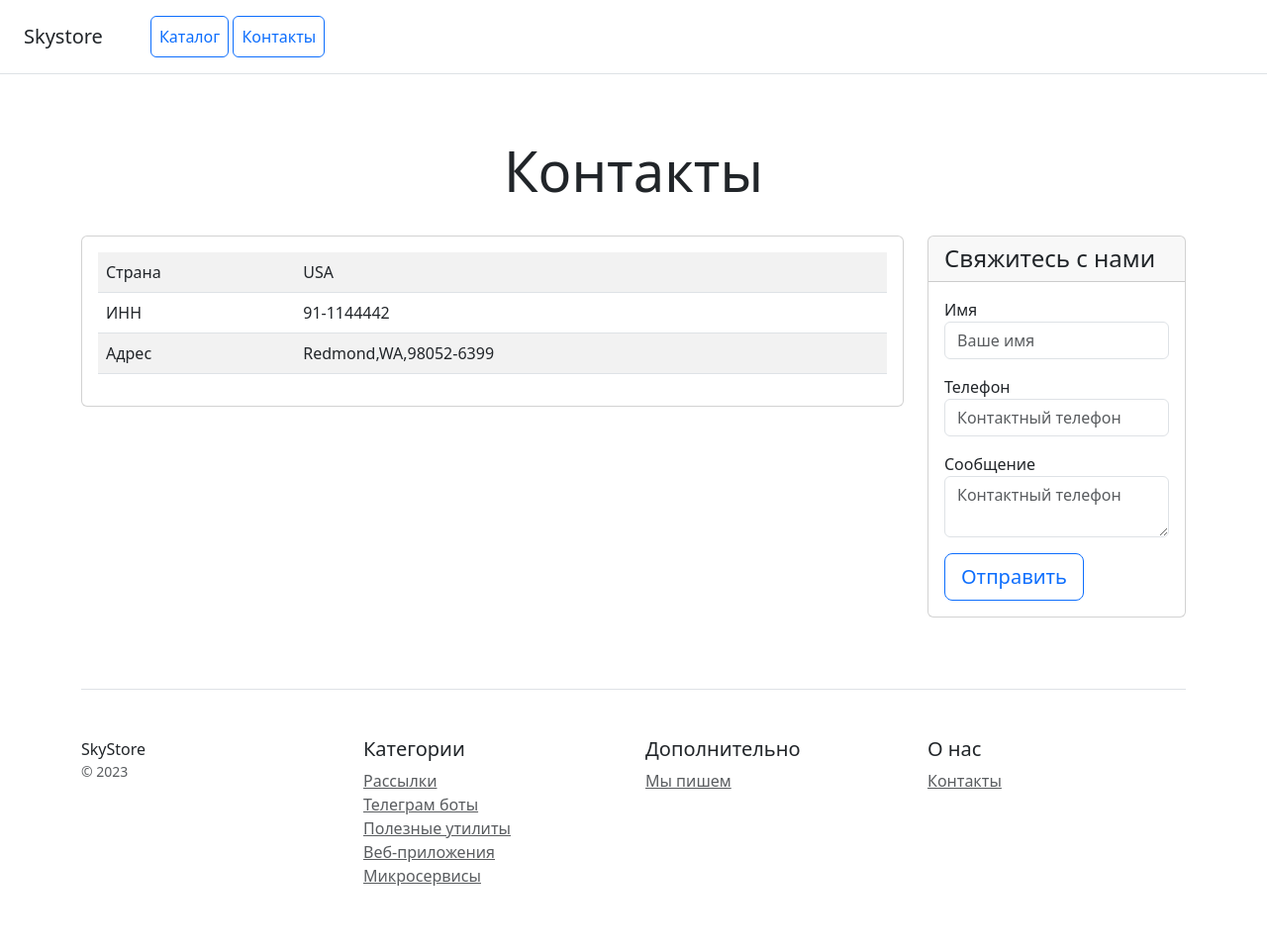
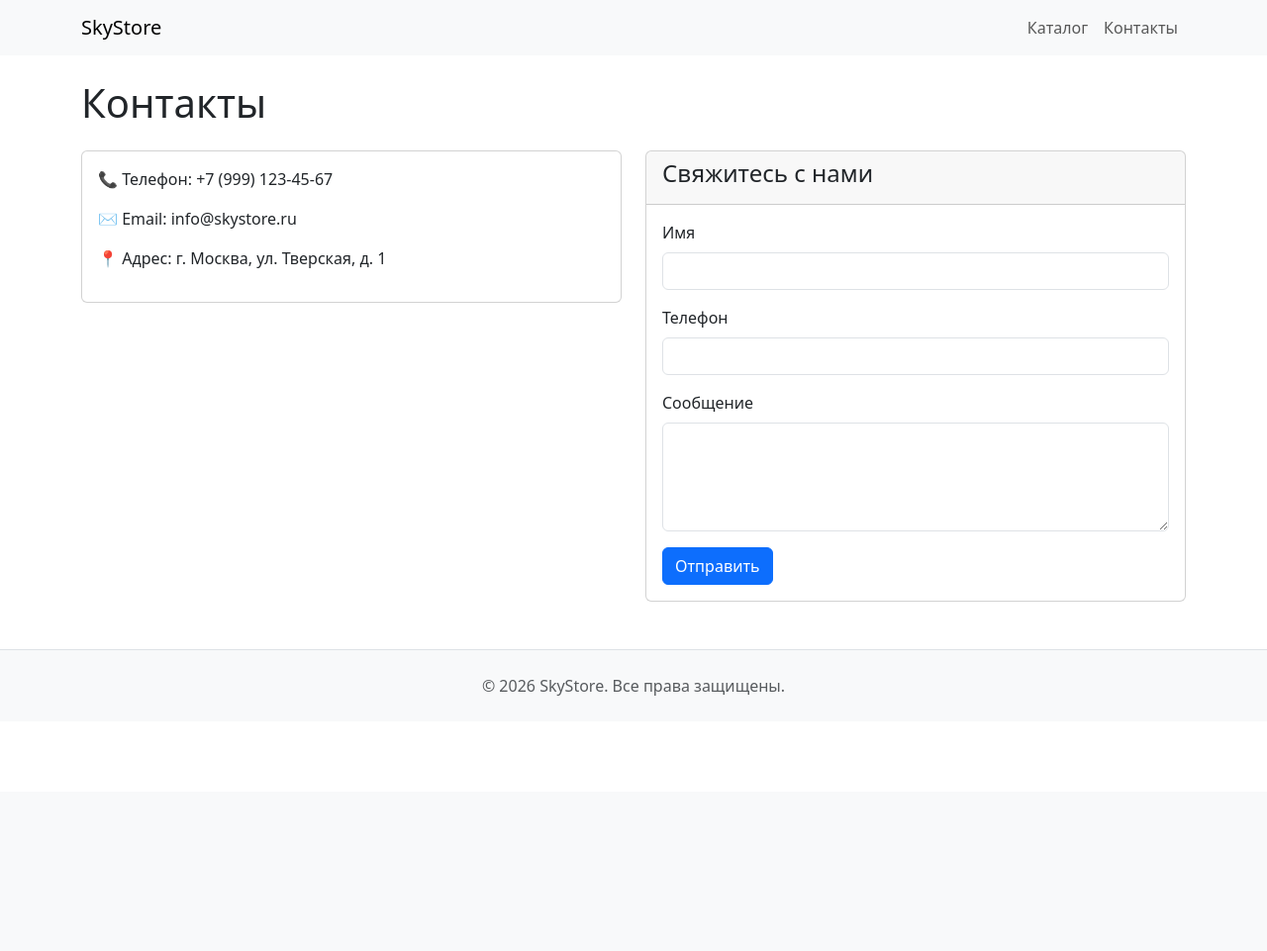
Before and after one commit to kev7570-debug/OnlineStore, a Django app: page /contacts/ in a window 1280 px wide. Shown: the whole page at 99% size. After the commit the page ends 703 px from the top, so only its background shows below. Run offline with Django 5.2, Linux system fonts and the light colour scheme.

Commit message:
добавлено наследование шаблонов, product_list и product_detail.обновлны contacts.html, urls.и views.py

```diff
--- /dev/null
+++ b/catalog/templates/catalog/base.html
@@ -0,0 +1,26 @@
+<!DOCTYPE html>
+<html lang="ru">
+<head>
+    <meta charset="UTF-8">
+    <meta name="viewport" content="width=device-width, initial-scale=1.0">
+    <title>{% block title %}SkyStore{% endblock %}</title>
+    <!-- Bootstrap CSS -->
+    <link href="https://cdn.jsdelivr.net/npm/bootstrap@5.3.0/dist/css/bootstrap.min.css" rel="stylesheet">
+</head>
+<body>
+
+{% include 'catalog/includes/navbar.html' %}
+
+<main>
+    <div class="container mt-4">
+        {% block content %}
+        {% endblock %}
+    </div>
+</main>
+
+{% include 'catalog/includes/footer.html' %}
+
+<!-- Bootstrap JS -->
+<script src="https://cdn.jsdelivr.net/npm/bootstrap@5.3.0/dist/js/bootstrap.bundle.min.js"></script>
+</body>
+</html>
--- a/catalog/templates/catalog/contacts.html
+++ b/catalog/templates/catalog/contacts.html
@@ -1,105 +1,43 @@
-<!doctype html>
-<html lang="en">
-<head>
-    <meta charset="utf-8">
-    <meta name="viewport" content="width=device-width, initial-scale=1">
-    <title>Skystore</title>
-    <link href="https://cdn.jsdelivr.net/npm/bootstrap@5.3.0/dist/css/bootstrap.min.css" rel="stylesheet">
-</head>
-<body>
-<div class="d-flex flex-column flex-md-row align-items-center p-3 px-md-4 mb-3 bg-white border-bottom box-shadow">
-    <h5 class="my-0 mr-md-auto font-weight-normal">Skystore</h5>
-    <nav class="ms-5">
-        <a class="p-2 btn btn-outline-primary" href="{% url 'catalog:home' %}">Каталог</a>
-        <a class="p-2 btn btn-outline-primary" href="{% url 'catalog:contacts' %}">Контакты</a>
-    </nav>
-</div>
+{% extends 'catalog/base.html' %}
 
-<div class="pricing-header px-3 py-3 pt-md-5 pb-md-4 mx-auto text-center">
-    <h1 class="display-4">Контакты</h1>
-</div>
+{% block title %}Контакты{% endblock %}
 
-<div class="container">
-    <div class="row text-start">
-        <div class="col-lg-9 col-md-6 col-sm-12">
-            <div class="card mb-4 box-shadow">
+{% block content %}
+<h1 class="mb-4">Контакты</h1>
+<div class="row">
+    <div class="col-lg-6">
+        <div class="card mb-4">
             <div class="card-body">
-                    <table class="table table-striped">
-                        <tr>
-                            <td class="w-25">Страна</td>
-                            <td>USA</td>
-                        </tr>
-                        <tr>
-                            <td class="w-25">ИНН</td>
-                            <td>91-1144442</td>
-                        </tr>
-                        <tr>
-                            <td class="w-25">Адрес</td>
-                            <td>Redmond,WA,98052-6399</td>
-                        </tr>
-                    </table>
+                <p>📞 Телефон: +7 (999) 123-45-67</p>
+                <p>✉️ Email: info@skystore.ru</p>
+                <p>📍 Адрес: г. Москва, ул. Тверская, д. 1</p>
             </div>
         </div>
     </div>
-        <div class="col-lg-3 col-md-6 col-sm-12">
-            <div class="card mb-4 box-shadow">
+    <div class="col-lg-6">
+        <div class="card">
             <div class="card-header">
-                    <h4 class="my-0 font-weight-normal">Свяжитесь с нами</h4>
+                <h4>Свяжитесь с нами</h4>
             </div>
             <div class="card-body">
-                    <form method="post" action="" class="form-floating">
+                <form method="post" action="">
                     {% csrf_token %}
                     <div class="mb-3">
-                            <label for="name">Имя</label>
-                            <input type="text" name="name" class="form-control" id="name" placeholder="Ваше имя" required>
+                        <label for="name" class="form-label">Имя</label>
+                        <input type="text" name="name" class="form-control" id="name" required>
                     </div>
                     <div class="mb-3">
-                            <label for="phone">Телефон</label>
-                            <input type="text" name="phone" class="form-control" id="phone" placeholder="Контактный телефон" required>
+                        <label for="phone" class="form-label">Телефон</label>
+                        <input type="text" name="phone" class="form-control" id="phone" required>
                     </div>
                     <div class="mb-3">
-                            <label for="message">Сообщение</label>
-                            <textarea type="text" name="message" class="form-control" id="message" placeholder="Контактный телефон" required></textarea>
+                        <label for="message" class="form-label">Сообщение</label>
+                        <textarea name="message" class="form-control" id="message" rows="4" required></textarea>
                     </div>
-                        <button type="submit" class="btn btn-lg btn-block btn-outline-primary">Отправить</button>
+                    <button type="submit" class="btn btn-primary">Отправить</button>
                 </form>
             </div>
         </div>
     </div>
 </div>
-
-    <footer class="pt-4 my-md-5 pt-md-5 border-top">
-        <div class="row">
-            <div class="col-12 col-md">
-                SkyStore
-                <small class="d-block mb-3 text-muted">&copy; 2023</small>
-            </div>
-            <div class="col-6 col-md">
-                <h5>Категории</h5>
-                <ul class="list-unstyled text-small">
-                    <li><a class="text-muted" href="#">Рассылки</a></li>
-                    <li><a class="text-muted" href="#">Телеграм боты</a></li>
-                    <li><a class="text-muted" href="#">Полезные утилиты</a></li>
-                    <li><a class="text-muted" href="#">Веб-приложения</a></li>
-                    <li><a class="text-muted" href="#">Микросервисы</a></li>
-                </ul>
-            </div>
-            <div class="col-6 col-md">
-                <h5>Дополнительно</h5>
-                <ul class="list-unstyled text-small">
-                    <li><a class="text-muted" href="#">Мы пишем</a></li>
-                </ul>
-            </div>
-            <div class="col-6 col-md">
-                <h5>О нас</h5>
-                <ul class="list-unstyled text-small">
-                    <li><a class="text-muted" href="{% url 'catalog:contacts' %}">Контакты</a></li>
-                </ul>
-            </div>
-        </div>
-    </footer>
-</div>
-
-<script src="https://cdn.jsdelivr.net/npm/bootstrap@5.3.0/dist/js/bootstrap.bundle.min.js"></script>
-</body>
-</html>
+{% endblock %}
--- /dev/null
+++ b/catalog/templates/catalog/includes/footer.html
@@ -0,0 +1,5 @@
+<footer class="bg-light text-center text-muted py-4 mt-5 border-top">
+    <div class="container">
+        <p class="mb-0">&copy; 2026 SkyStore. Все права защищены.</p>
+    </div>
+</footer>
--- /dev/null
+++ b/catalog/templates/catalog/includes/navbar.html
@@ -0,0 +1,18 @@
+<nav class="navbar navbar-expand-lg bg-body-tertiary">
+    <div class="container">
+        <a class="navbar-brand" href="{% url 'catalog:home' %}">SkyStore</a>
+        <button class="navbar-toggler" type="button" data-bs-toggle="collapse" data-bs-target="#navbarNav">
+            <span class="navbar-toggler-icon"></span>
+        </button>
+        <div class="collapse navbar-collapse" id="navbarNav">
+            <ul class="navbar-nav ms-auto">
+                <li class="nav-item">
+                    <a class="nav-link" href="{% url 'catalog:home' %}">Каталог</a>
+                </li>
+                <li class="nav-item">
+                    <a class="nav-link" href="{% url 'catalog:contacts' %}">Контакты</a>
+                </li>
+            </ul>
+        </div>
+    </div>
+</nav>
--- a/catalog/urls.py
+++ b/catalog/urls.py
@@ -1,3 +1,13 @@
+# from django.urls import path
+# from catalog import views
+#
+# app_name = 'catalog'
+#
+# urlpatterns = [
+#     path('', views.home, name='home'),
+#     path('contacts/', views.contacts, name='contacts'),
+# ]
+
 from django.urls import path
 from catalog import views
 
@@ -6,4 +16,5 @@ app_name = 'catalog'
 urlpatterns = [
     path('', views.home, name='home'),
     path('contacts/', views.contacts, name='contacts'),
+    path('products/<int:pk>/', views.product_detail, name='product_detail'),
 ]
--- a/catalog/views.py
+++ b/catalog/views.py
@@ -1,7 +1,21 @@
-from django.shortcuts import render
+# from django.shortcuts import render
+#
+# def home(request):
+#     return render(request, 'catalog/home.html')
+#
+# def contacts(request):
+#     return render(request, 'catalog/contacts.html')
+
+from django.shortcuts import render, get_object_or_404
+from catalog.models import Product
 
 def home(request):
-    return render(request, 'catalog/home.html')
+    products = Product.objects.all()
+    return render(request, 'catalog/product_list.html', {'products': products})
+
+def product_detail(request, pk):
+    product = get_object_or_404(Product, pk=pk)
+    return render(request, 'catalog/product_detail.html', {'product': product})
 
 def contacts(request):
     return render(request, 'catalog/contacts.html')
```
Also changed, not shown: catalog/templates/catalog/product_detail.html (added, +22 -0 lines), catalog/templates/catalog/product_list.html (added, +29 -0 lines). Lines whose indentation alone changed are shown as unchanged.
